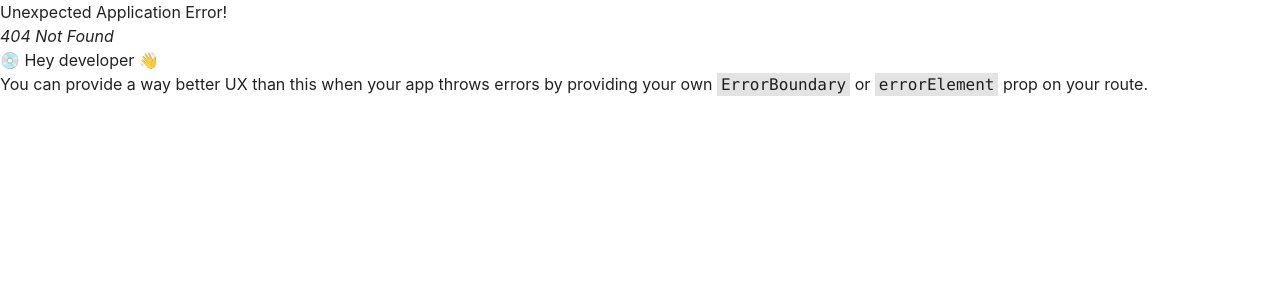
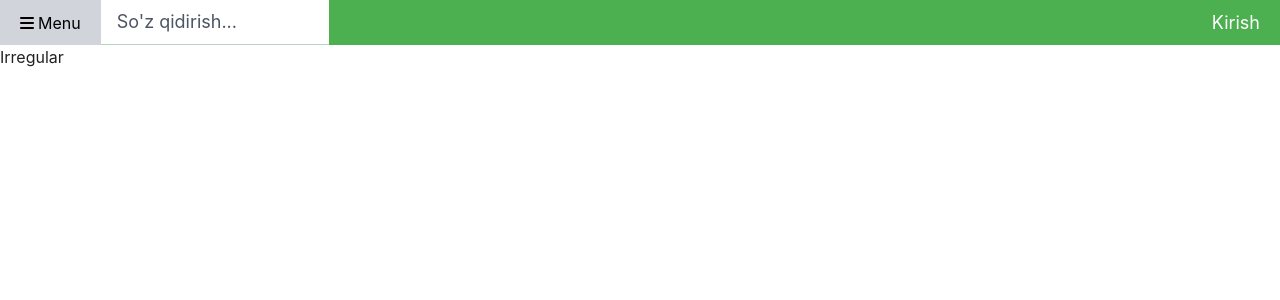
Before and after one commit to r3nzl3rdev/wordcards, a React (Vite) app: page /irregular in a window 1280 px wide. Before the commit this address had no page. Shown: the top 300 px of the page. Built offline with nearby package versions, Linux system fonts and the light colour scheme.

Commit message:
feat: menu component perfect

```diff
--- a/src/App.tsx
+++ b/src/App.tsx
@@ -1,12 +1,11 @@
+import { Outlet } from "react-router-dom";
 import Header from "./components/Header";
 
 function App() {
   return (
     <>
       <Header />
-      <div className="flex flex-col">
-        <h1 className="text-green-800 text-4xl">Hello world</h1>
-      </div>
+      <Outlet />
     </>
   );
 }
--- a/src/components/Menu.tsx
+++ b/src/components/Menu.tsx
@@ -1,5 +1,6 @@
-import React, { useState } from "react";
+import React, { useEffect, useRef, useState } from "react";
 import Button from "./Button";
+import { Link } from "react-router-dom";
 
 interface Option {
   title: string;
@@ -12,26 +13,53 @@ interface MenuProps {
 
 const Menu: React.FC<MenuProps> = ({ options }) => {
   const toggleMenu = () => {
-    SetIsMenuOpen(!isMenuOpen);
+    setIsMenuOpen((prevState) => !prevState);
   };
 
-  const [isMenuOpen, SetIsMenuOpen] = useState(false);
+  const [isMenuOpen, setIsMenuOpen] = useState(false);
+  const menuRef = useRef<HTMLDivElement>(null);
+
+  useEffect(() => {
+    const handleClickOutside = (event: MouseEvent) => {
+      if (menuRef.current && !menuRef.current.contains(event.target as Node)) {
+        setIsMenuOpen(false);
+      }
+    };
+
+    if (isMenuOpen) {
+      document.addEventListener("mousedown", handleClickOutside);
+    } else {
+      document.removeEventListener("mousedown", handleClickOutside);
+    }
+
+    return () => {
+      document.removeEventListener("mousedown", handleClickOutside);
+    };
+  }, [isMenuOpen]);
+
   return (
-    <div className="flex w-full items-center justify-between group text-white hover:text-black hover:bg-gray-300">
-      <Button className="gap-1" onClick={toggleMenu}>
+    <div
+      ref={menuRef}
+      className="flex items-center justify-between text-white hover:text-black hover:bg-gray-300"
+    >
+      <Button className="gap-1 h-full" onClick={toggleMenu}>
         <i className="fa-solid fa-bars"></i>
         <p className="text-md hidden sm:flex">Menu</p>
       </Button>
-      <div className="absolute hidden group-hover:flex flex-col left-0 top-[45px] bg-white shadow-lg shadow-gray-400 text-md">
+      {isMenuOpen && (
+        <div className="absolute flex flex-col left-0 top-[45px] bg-white text-black shadow-lg shadow-gray-400 text-md">
           {options.map((option, index) => (
-          <div
+            <Link
+              to={option.route}
               key={index}
               className="p-2 hover:cursor-pointer hover:bg-gray-300"
+              onClick={toggleMenu}
             >
               <p className="whitespace-nowrap">{option.title}</p>
-          </div>
+            </Link>
           ))}
         </div>
+      )}
     </div>
   );
 };
--- a/src/config/menuConfig.ts
+++ b/src/config/menuConfig.ts
@@ -1,6 +1,6 @@
 export const menuOptions = [
-  { title: "Home", route: "/home" },
-  { title: "Irregular Verbs", route: "/irregular-verbs" },
+  { title: "Home", route: "/" },
+  { title: "Irregular Verbs", route: "/irregular" },
   { title: "Plural", route: "/plural" },
   { title: "Palindromes", route: "/palindromes" },
   { title: "Numerals", route: "/numerals" },
--- a/src/main.tsx
+++ b/src/main.tsx
@@ -3,11 +3,20 @@ import { createRoot } from "react-dom/client";
 import { createBrowserRouter, RouterProvider } from "react-router-dom";
 import App from "./App.tsx";
 import "./index.css";
+import Irregular from "./pages/Irregular.tsx";
+import Home from "./pages/Home.tsx";
 
 const router = createBrowserRouter([
   {
     path: "/",
     element: <App />,
+    children: [
+      { index: true, element: <Home /> },
+      {
+        path: "irregular",
+        element: <Irregular />,
+      },
+    ],
   },
 ]);
 
--- /dev/null
+++ b/src/pages/Home.tsx
@@ -0,0 +1,7 @@
+import React from "react";
+
+const Home: React.FC = () => {
+  return <div>Home</div>;
+};
+
+export default Home;
--- /dev/null
+++ b/src/pages/Irregular.tsx
@@ -0,0 +1,7 @@
+import React from "react";
+
+const Irregular: React.FC = () => {
+  return <div>Irregular</div>;
+};
+
+export default Irregular;
```
Lines whose indentation alone changed are shown as unchanged.
